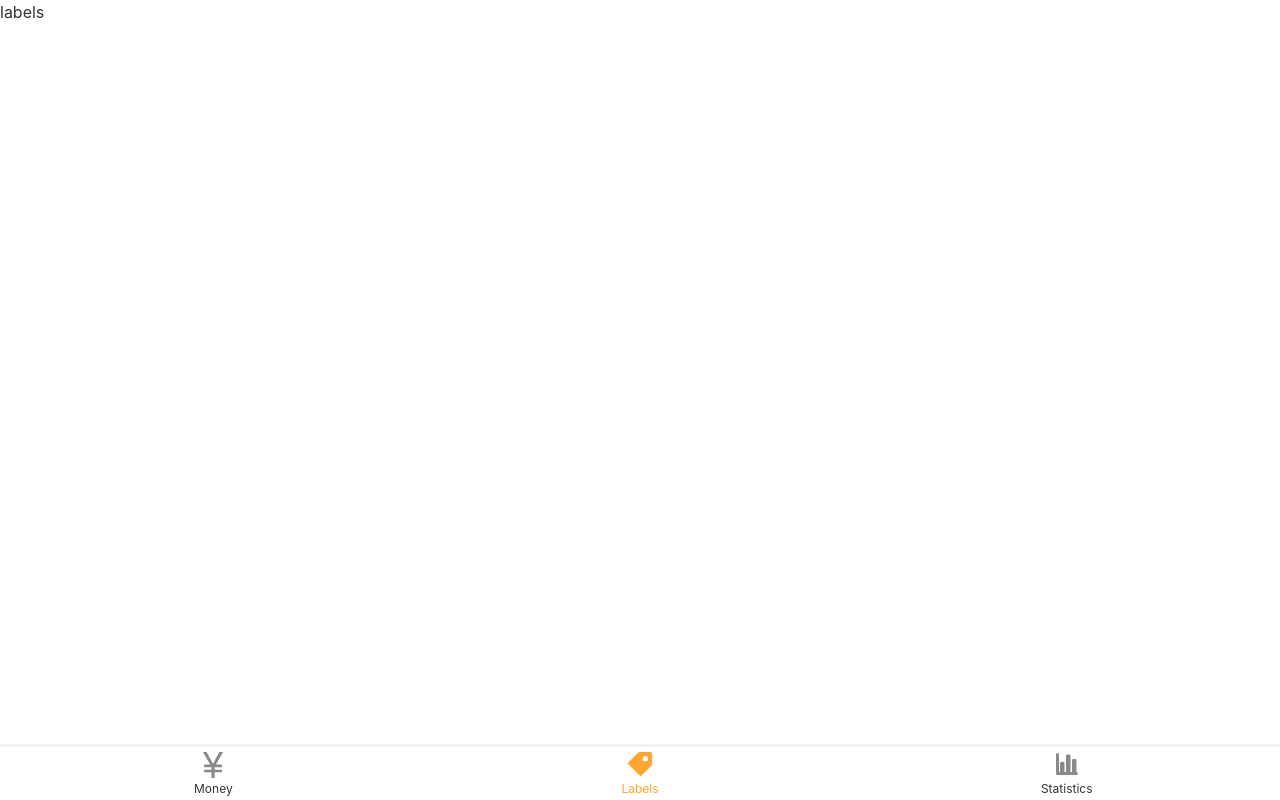
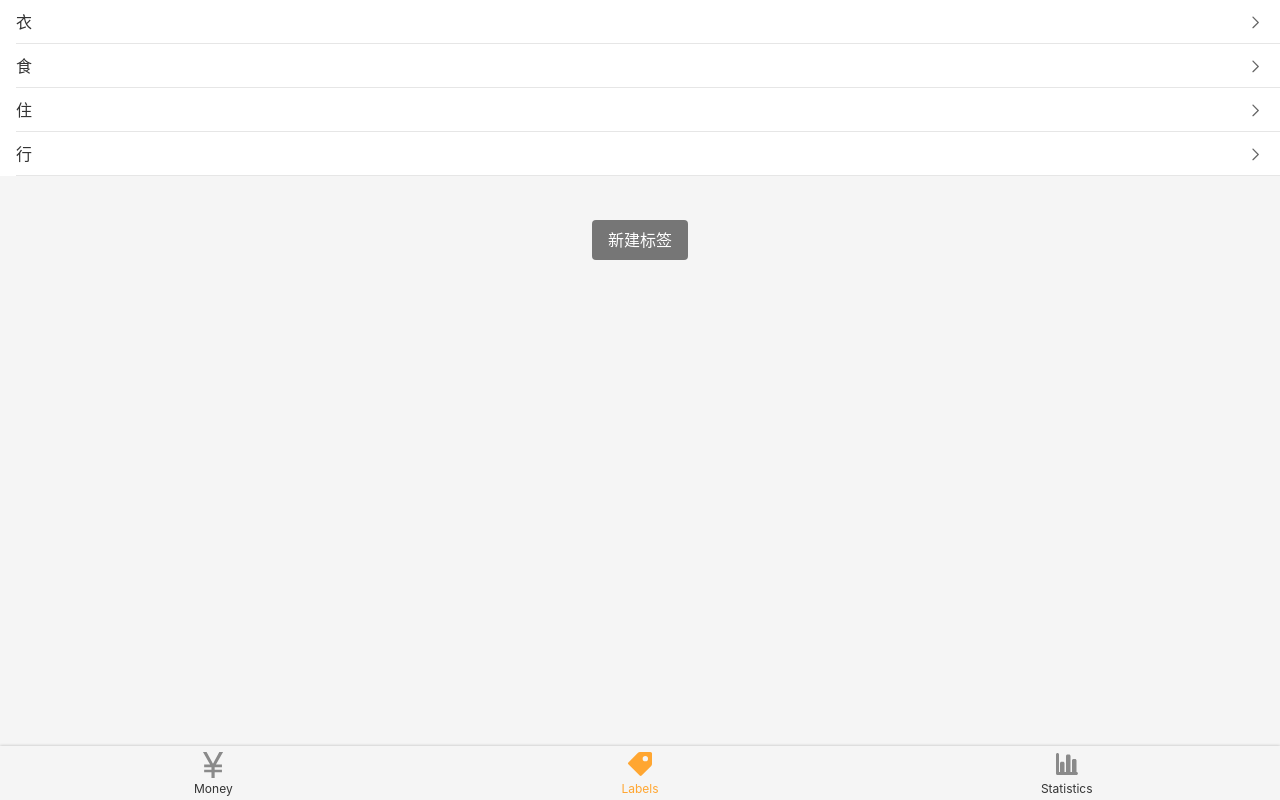
Before and after one commit to 1376393028/morney, a Vue app: page /#/labels in a window 1280 px wide. Built offline with nearby package versions, Linux system fonts and the light colour scheme.

Commit message:
label html css

```diff
--- a/src/App.vue
+++ b/src/App.vue
@@ -20,5 +20,6 @@ body {
   line-height: 1.5;
   font-family: $font-hei;
   font-size: 16px;
+  background: #f5f5f5;
 }
 </style>
--- a/src/views/Labels.vue
+++ b/src/views/Labels.vue
@@ -1,7 +1,27 @@
 <template>
   <div>
     <Layout>
-      <p>labels</p>
+      <ol class="tags">
+        <li>
+          <span>衣</span>
+          <Icon name="right"></Icon>
+        </li>
+        <li>
+          <span>食</span>
+          <Icon name="right"></Icon>
+        </li>
+        <li>
+          <span>住</span>
+          <Icon name="right"></Icon>
+        </li>
+        <li>
+          <span>行</span>
+          <Icon name="right"></Icon>
+        </li>
+      </ol>
+      <div class="createTag-wrapper">
+        <button class="createTag">新建标签</button>
+      </div>
     </Layout>
   </div>
 </template>
@@ -15,5 +35,35 @@ import Layout from '@/components/Layout.vue';
 </script>
 
 <style lang="scss" scoped>
-
+.tags {
+  background: #fff;
+  font-size: 16px;
+  padding-left: 16px;
+  > li {
+    min-height: 44px;
+    display: flex;
+    justify-content: space-between;
+    align-items: center;
+    border-bottom: 1px solid #e6e6e6;
+    svg {
+      color: #666;
+      margin-right: 16px;
+      width: 18px;
+      height: 18px;
+    }
+  }
+}
+.createTag {
+  background: #767676;
+  color: #fff;
+  border-radius: 4px;
+  border: none;
+  height: 40px;
+  padding: 0 16px;
+  &-wrapper {
+    text-align: center;
+    padding: 16px;
+    margin-top: 28px;
+  }
+}
 </style>
```
Also changed, not shown: src/assets/icons/right.svg (added).
